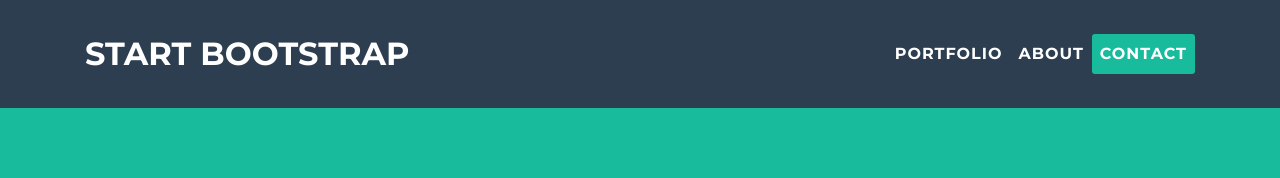
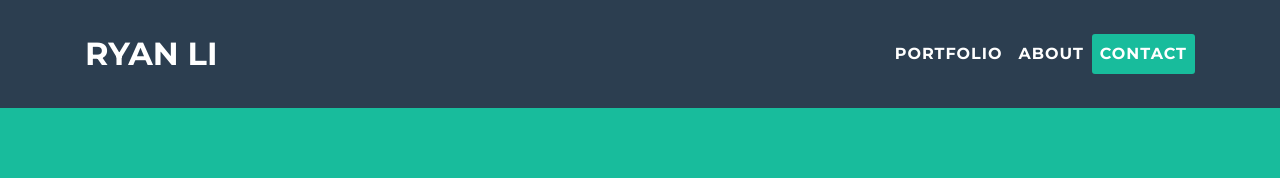
Before and after one commit to ryanli8888/ryanli.github.io, a website with bundled scripts: page index.html in a window 1280 px wide. Shown: the top 178 px of the page. Built offline with nearby package versions, Linux system fonts and the light colour scheme; files whose address does not match are found by name.

Commit message:
Title Change

```diff
--- a/index.html
+++ b/index.html
@@ -28,7 +28,7 @@
     <!-- Navigation -->
     <nav class="navbar navbar-expand-lg navbar-light fixed-top" id="mainNav">
       <div class="container">
-        <a class="navbar-brand js-scroll-trigger" href="#page-top">Start Bootstrap</a>
+        <a class="navbar-brand js-scroll-trigger" href="#page-top">Ryan Li</a>
         <button class="navbar-toggler navbar-toggler-right" type="button" data-toggle="collapse" data-target="#navbarResponsive" aria-controls="navbarResponsive" aria-expanded="false" aria-label="Toggle navigation">
           Menu
           <i class="fa fa-bars"></i>
```
